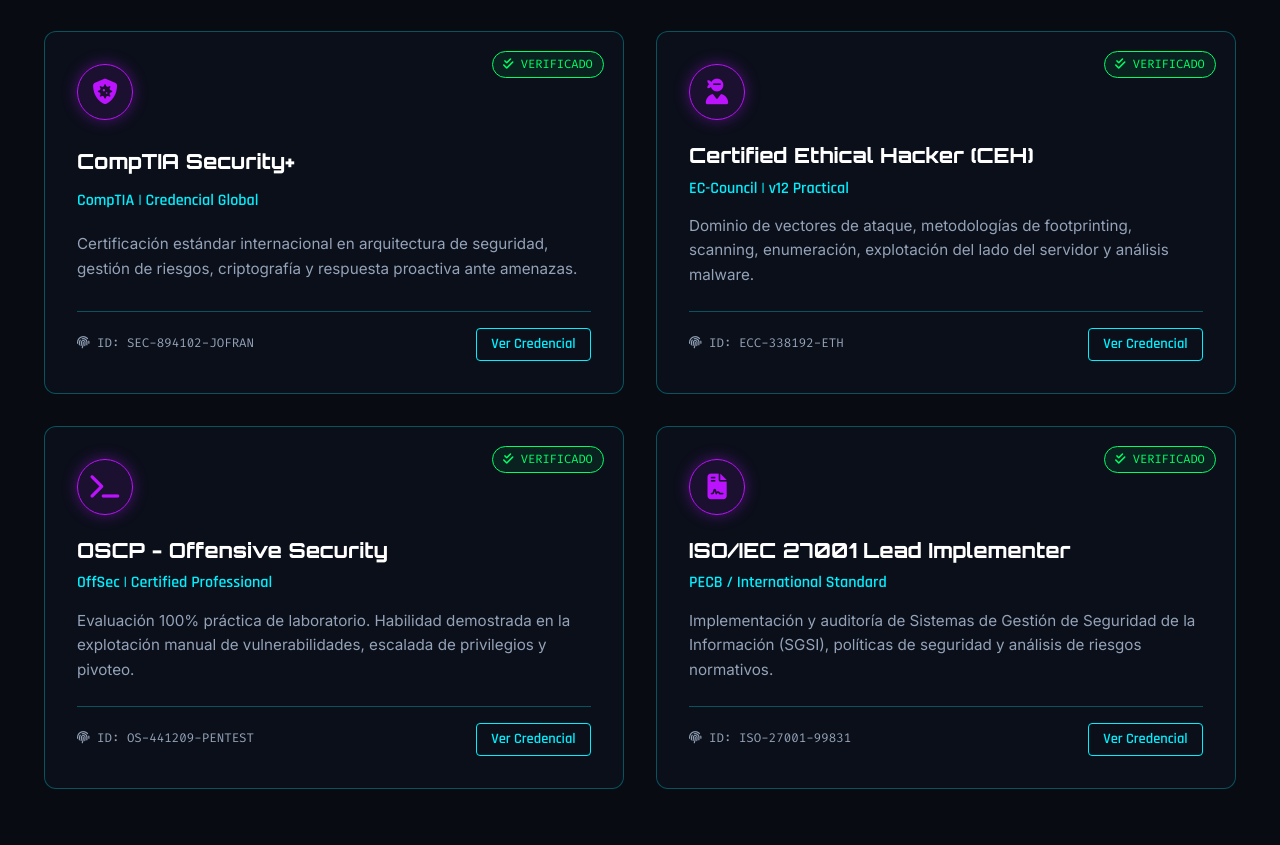
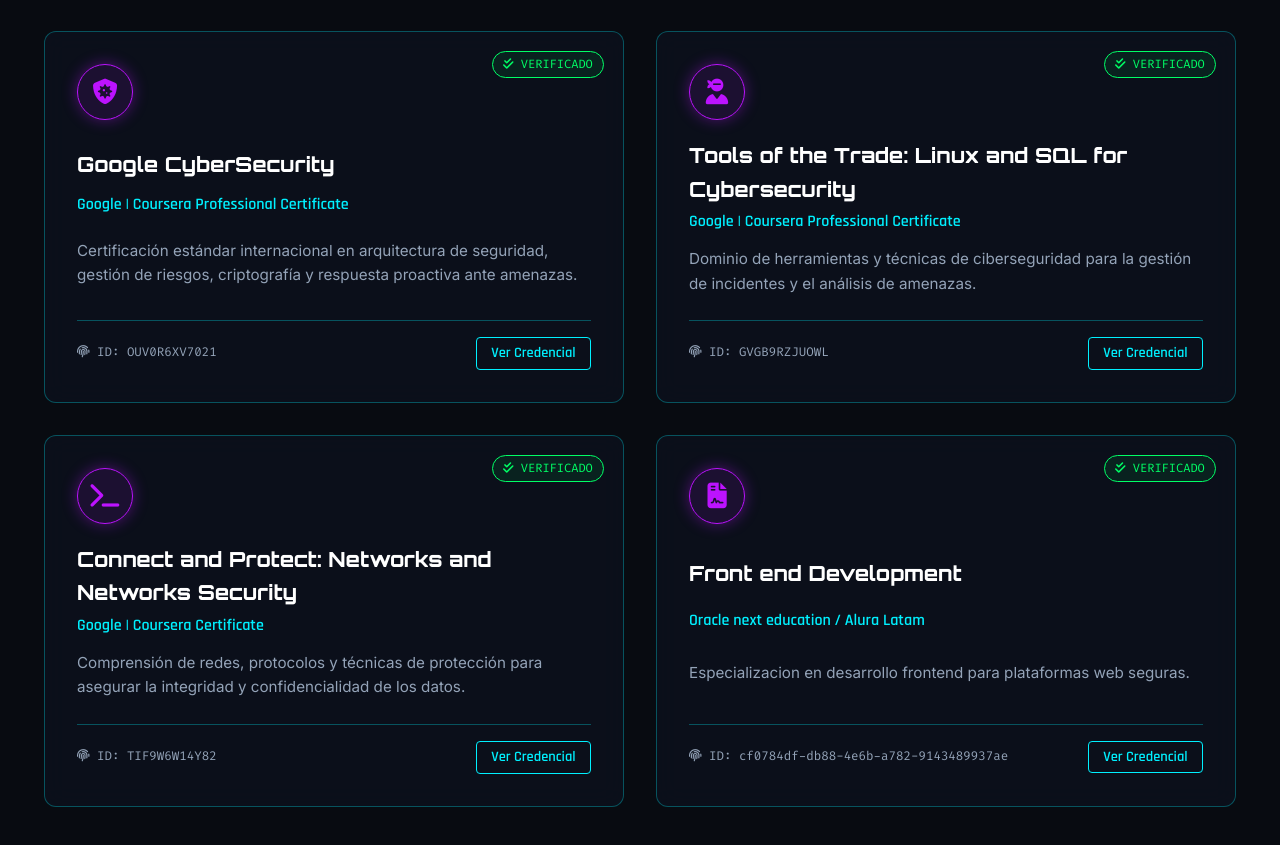
Before and after one commit to JofrarcDev/Portafolio, a React (Vite) app: page / in a window 1280 px wide. Shown: the part 3540-4385 px from the top of the page. Built offline with nearby package versions, Linux system fonts and the light colour scheme.

Commit message:
se agregaron los ID de las credenciales para los certificados

```diff
--- a/src/App.jsx
+++ b/src/App.jsx
@@ -81,9 +81,9 @@
 const certificates = [
   {
     icon: 'fa-shield-virus',
-    title: 'CompTIA Security+',
-    issuer: 'CompTIA | Credencial Global',
-    id: 'SEC-894102-JOFRAN',
+    title: 'Google CyberSecurity',
+    issuer: 'Google | Coursera Professional Certificate',
+    id: ' OUV0R6XV7021',
     description:
       'Certificación estándar internacional en arquitectura de seguridad, gestión de riesgos, criptografía y respuesta proactiva ante amenazas.',
     details:
@@ -91,33 +91,33 @@
   },
   {
     icon: 'fa-user-ninja',
-    title: 'Certified Ethical Hacker (CEH)',
-    issuer: 'EC-Council | v12 Practical',
-    id: 'ECC-338192-ETH',
+    title: 'Tools of the Trade: Linux and SQL for Cybersecurity',
+    issuer: 'Google | Coursera Professional Certificate',
+    id: 'GVGB9RZJUOWL',
     description:
-      'Dominio de vectores de ataque, metodologías de footprinting, scanning, enumeración, explotación del lado del servidor y análisis malware.',
+      'Dominio de herramientas y técnicas de ciberseguridad para la gestión de incidentes y el análisis de amenazas.',
     details:
-      'Acreditación en metodología de Hacking Ético, pruebas de penetración defensivas y análisis de vulnerabilidades.',
+      'Especialización en Linux, SQL y herramientas de análisis de seguridad para la detección y mitigación de vulnerabilidades.',
   },
   {
     icon: 'fa-terminal',
-    title: 'OSCP - Offensive Security',
-    issuer: 'OffSec | Certified Professional',
-    id: 'OS-441209-PENTEST',
+    title: 'Connect and Protect: Networks and Networks Security',
+    issuer: 'Google | Coursera Certificate',
+    id: ' TIF9W6W14Y82',
     description:
-      'Evaluación 100% práctica de laboratorio. Habilidad demostrada en la explotación manual de vulnerabilidades, escalada de privilegios y pivoteo.',
+      'Comprensión de redes, protocolos y técnicas de protección para asegurar la integridad y confidencialidad de los datos.',
     details:
-      'Certificación de alto nivel práctico en pruebas de penetración profundas, escalada de privilegios y explotación.',
+      'Especialización en redes seguras y técnicas de protección contra amenazas cibernéticas.'
   },
   {
     icon: 'fa-file-contract',
-    title: 'ISO/IEC 27001 Lead Implementer',
-    issuer: 'PECB / International Standard',
-    id: 'ISO-27001-99831',
+    title: 'Front end Development',
+    issuer: 'Oracle next education / Alura Latam',
+    id: 'cf0784df-db88-4e6b-a782-9143489937ae',
     description:
-      'Implementación y auditoría de Sistemas de Gestión de Seguridad de la Información (SGSI), políticas de seguridad y análisis de riesgos normativos.',
+      'Especializacion en desarrollo frontend para plataformas web seguras.',
     details:
-      'Especialización en estándares internacionales de gobernanza, políticas de ciberseguridad y gestión continua de riesgos.',
+      'Especialización en tecnologías frontend para el desarrollo de aplicaciones web seguras.',
   },
 ];
 
@@ -500,7 +500,6 @@
             </div>
           </div>
         </section>
-
         <section id="certificados" className="section certificados-section">
           <div className="container">
             <SectionHeading tag="// 04. CREDENCIALES OFICIALES" title="Certificados de" highlight="Ciberseguridad" subtitle="4 acreditaciones profesionales que respaldan mi nivel técnico y metodológico" />
@@ -582,6 +581,7 @@
       </div>
     </>
   );
-}
+};
+
 
 export default App;
```
